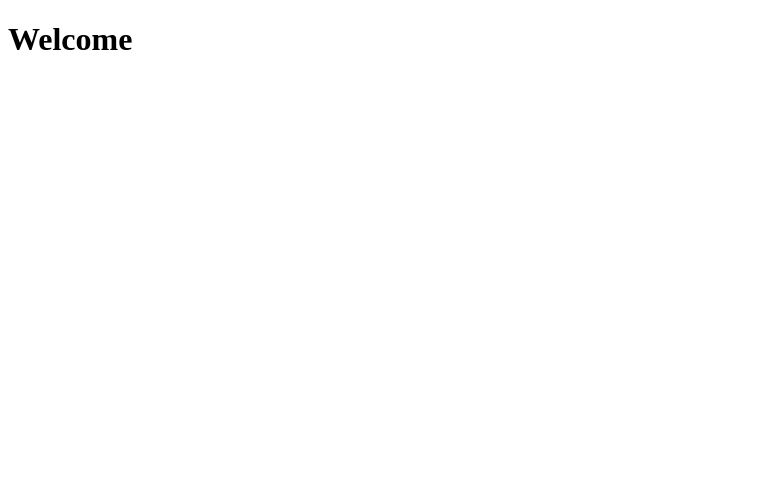
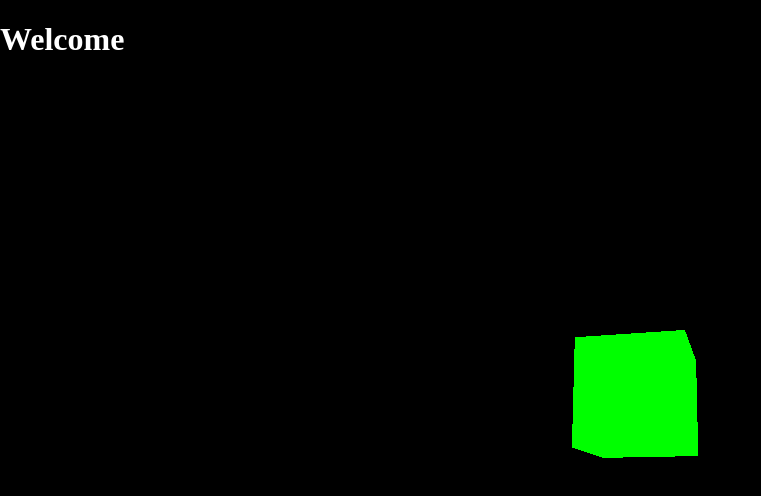
Before and after one commit to BonnyWang/rules-in-chaos, a Vue app: page / in a window 1280 px wide. Shown: the top 496 px of the page, without its empty margins (0-761 px from the left). Built offline with nearby package versions, Linux system fonts and the light colour scheme.

Commit message:
Added Three Background

```diff
--- a/package.json
+++ b/package.json
@@ -9,6 +9,7 @@
   },
   "dependencies": {
     "core-js": "^3.6.5",
+    "three": "^0.133.0",
     "vue": "^3.0.0"
   },
   "devDependencies": {
--- a/src/App.vue
+++ b/src/App.vue
@@ -1,5 +1,7 @@
 <template>
-  <welcome> </welcome>
+  <div>
+    <welcome> </welcome>
+  </div>
 </template>
 
 <script>
@@ -15,5 +17,17 @@
     Welcome</script>
 
 <style>
+  canvas{
+    position: fixed;
+    top: 0;
+    left: 0;
+  }
+
+  div{
+    position: fixed;
+    top:0;
+    left: 0;
+    z-index: 1;
+  }
 
 </style>
--- /dev/null
+++ b/src/backScene.js
@@ -0,0 +1,36 @@
+import * as THREE from 'three';
+
+const scene = new THREE.Scene();
+const camera = new THREE.PerspectiveCamera( 75, window.innerWidth / window.innerHeight, 0.1, 1000 );
+const renderer = new THREE.WebGLRenderer();
+
+const geometry = new THREE.BoxGeometry();
+const material = new THREE.MeshBasicMaterial( { color: 0x00ff00 } );
+const cube = new THREE.Mesh( geometry, material );
+scene.add( cube );
+
+function initialzeScene(){
+
+    renderer.setSize( window.innerWidth, window.innerHeight );
+    document.body.appendChild( renderer.domElement );
+
+    // const light = new THREE.AmbientLight(0x00ff00, 100)
+    // light.position.z = 5;
+    // scene.add(light);
+
+    camera.position.z = 5;
+    renderer.render(scene, camera);
+
+    baseAnimate();
+}
+
+function baseAnimate(){
+    requestAnimationFrame(baseAnimate);
+
+    cube.rotation.z += 0.01;
+    cube.rotation.x += 0.01;
+
+    renderer.render(scene,camera);
+
+}
+export default initialzeScene;
--- a/src/components/Welcome.vue
+++ b/src/components/Welcome.vue
@@ -12,5 +12,7 @@
 </script>
 
 <style>
-
+    h1{
+        color: white;
+    }
 </style>
--- a/src/main.js
+++ b/src/main.js
@@ -1,4 +1,7 @@
 import { createApp } from 'vue'
 import App from './App.vue'
+import initialzeScene from './backScene';
 
-createApp(App).mount('#app')
+createApp(App).mount('#app');
+
+initialzeScene();
```
Also changed, not shown: 1 other file (tests, documents, lock files or other folders).
